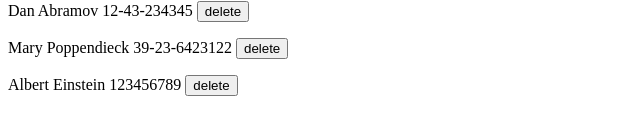
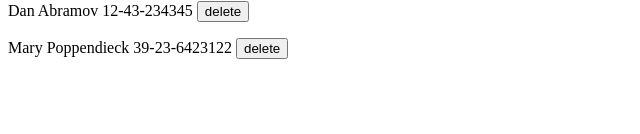
Before and after one commit to toniremi/FullStackOpenCourse, a React (Vite) app in the folder part2/phonebook/: page / in a window 1280 px wide. Shown: the part 288-422 px from the top of the page, without its empty margins (0-640 px from the left). Built offline with nearby package versions, Linux system fonts and the light colour scheme; data requests are answered from the project's data file.

Commit message:
feat: exercise 2.14 add deletePerson event handler on app to delete persons
Add a deletePersonWithId event handler to the app that will first confirm with a user if we want to proceed to the deletion and if so remove a user by id using our backend service module

```diff
--- a/part2/phonebook/db.json
+++ b/part2/phonebook/db.json
@@ -19,11 +19,6 @@
       "name": "Mary Poppendieck",
       "number": "39-23-6423122",
       "id": "4"
-    },
-    {
-      "name": "Albert Einstein",
-      "number": "123456789",
-      "id": "dH2cHMZ4RbA"
     }
   ],
   "$schema": "./node_modules/json-server/schema.json"
--- a/part2/phonebook/src/App.jsx
+++ b/part2/phonebook/src/App.jsx
@@ -75,6 +75,26 @@ const App = () => {
     setFilter(event.target.value);
   };
 
+  const deletePersonWithId = (id) => {
+    console.log("delete person with id", id);
+    // find the person to delete
+    const personToDelete = persons.find((person) => person.id === id);
+    console.log("person to delete", personToDelete);
+
+    // confirm the deletion with the user
+    if (window.confirm(`Delete ${personToDelete.name}?`)) {
+      console.log("deleting person ", personToDelete.name, " with id", id);
+      personsService.remove(id).then((response) => {
+        console.log("response from server", response);
+        console.log("deleted person with id", id);
+        // get the updated persons array without the deleted person
+        const updatedPersons = persons.filter((person) => person.id !== id);
+        // update the persons state to remove the deleted person
+        setPersons(updatedPersons);
+      });
+    }
+  };
+
   return (
     <div>
       <h1>Phonebook</h1>
@@ -88,7 +108,11 @@ const App = () => {
         handleNumberChange={handleNumberChange}
       />
       <h2>Numbers</h2>
-      <Persons persons={persons} filter={filter} />
+      <Persons
+        persons={persons}
+        filter={filter}
+        deletePerson={deletePersonWithId}
+      />
     </div>
   );
 };
```
